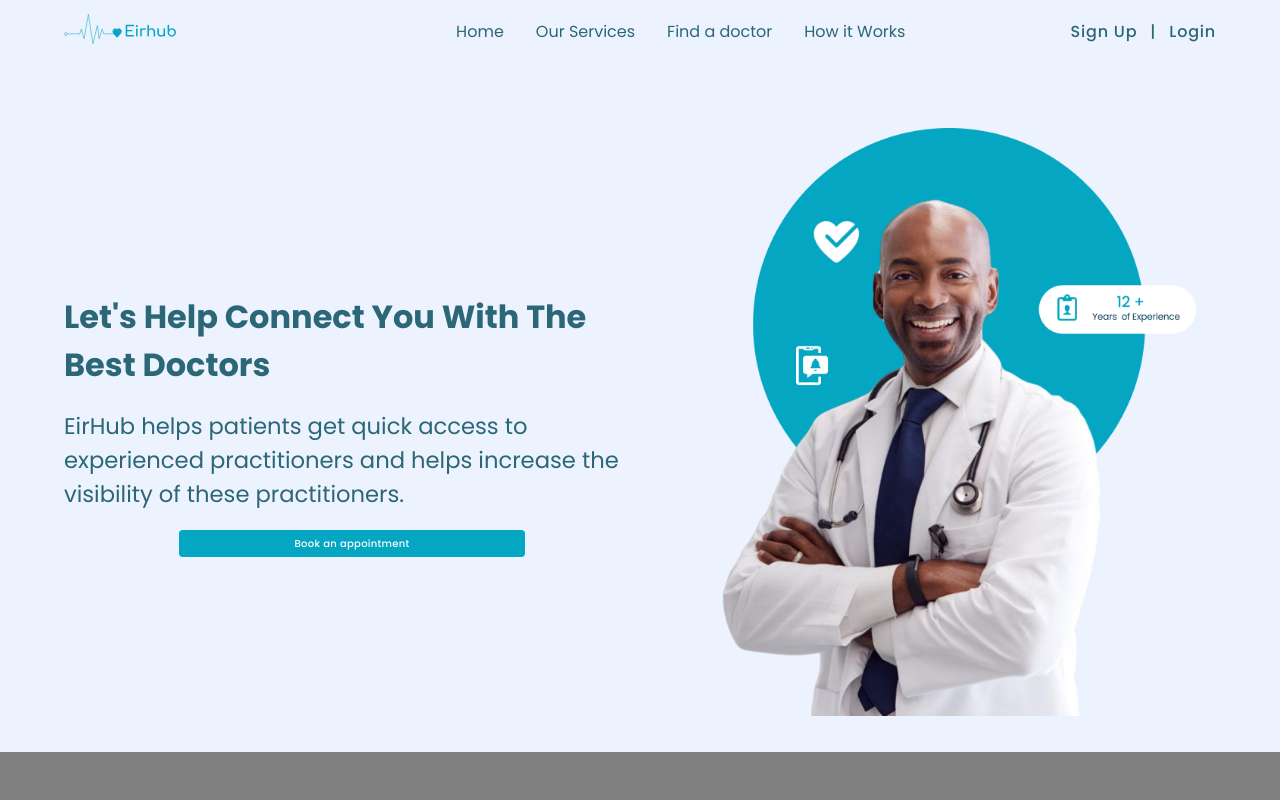
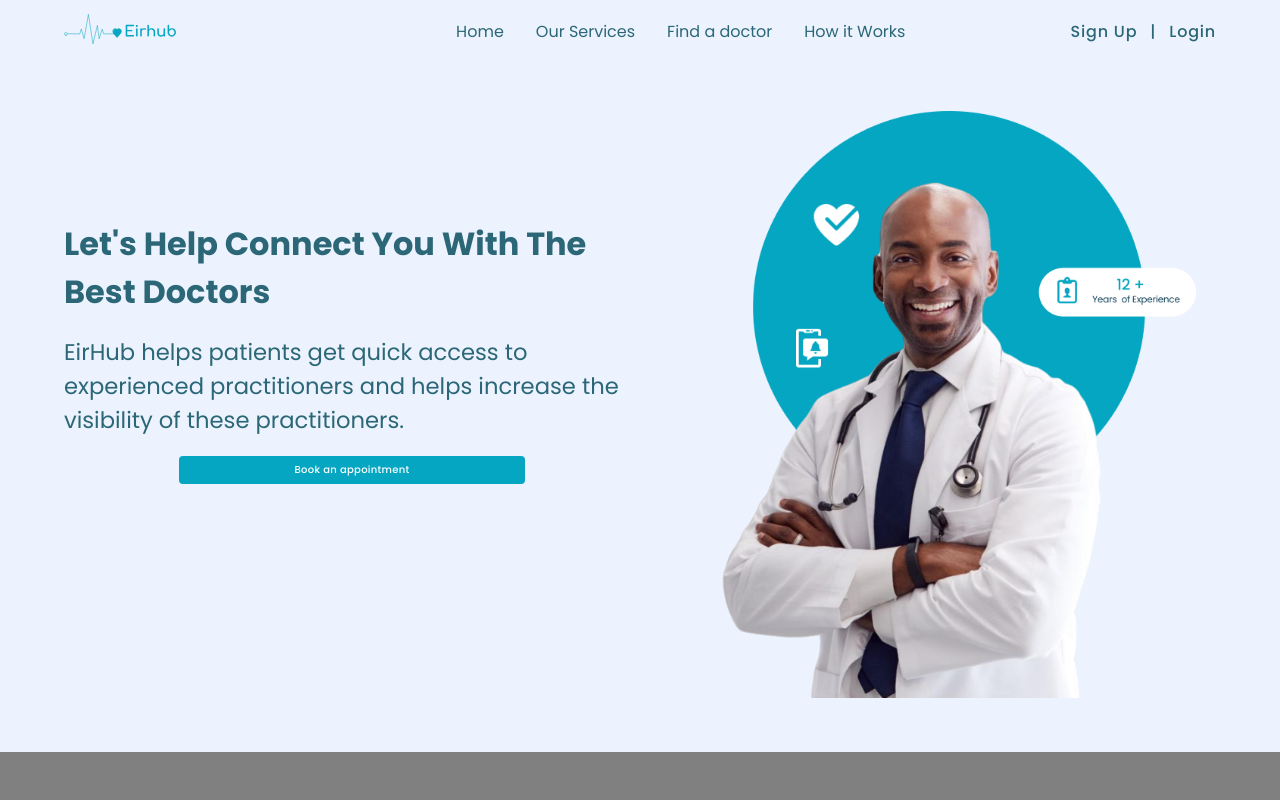
Before and after one commit to Silicon-Valley00/eirhub-frontend, a React (Create React App) app in the folder client/: page / in a window 1280 px wide. Shown: the top 800 px of the page. Built offline with nearby package versions, Linux system fonts and the light colour scheme; the HTML template or start-up script is replaced by a standard one.

Commit message:
improve responsiveness of hero section

```diff
--- a/client/src/Pages/Landing page/components/hero.module.css
+++ b/client/src/Pages/Landing page/components/hero.module.css
@@ -204,7 +204,7 @@
    #hero_body {
       width: 100%;
       height: 47rem;
-      padding-top: 6rem;
+      padding-bottom: 4rem;
       background-color: var(--gray);
       padding-left: 4rem;
       padding-right: 4rem;
@@ -224,4 +224,8 @@
       width: 100%;
       overflow: hidden;
    }
+
+   .hero_content {
+      padding-bottom: 7rem;
+   }
 }
```
